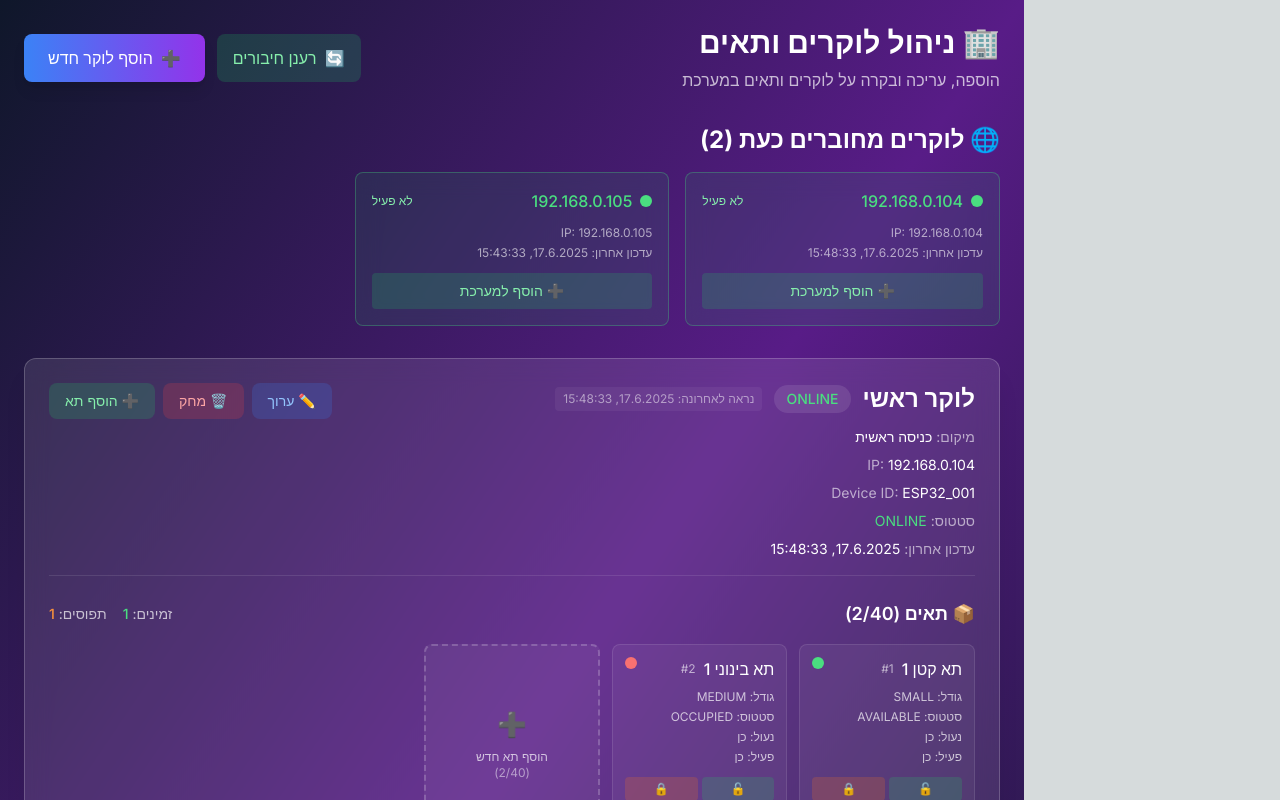
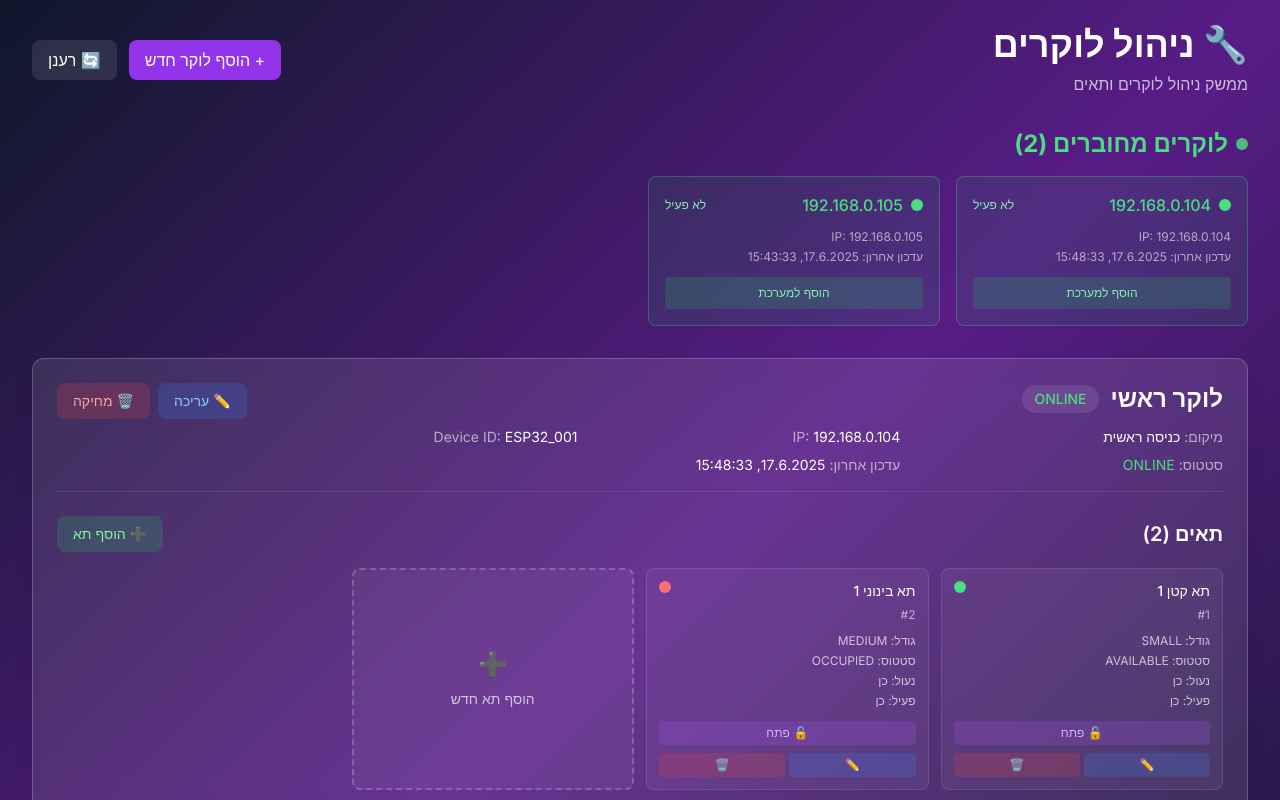
Before and after one commit to Drrein86/lockerweb, a Next.js app: page /admin/lockers-management in a window 1280 px wide. Shown: the top 800 px of the page. Built offline with nearby package versions, Linux system fonts and the light colour scheme.

Commit message:
feat: עיצוב רספונסיבי מלא לדף ניהול לוקרים - מותאם למובייל ומחשב

```diff
--- a/src/app/admin/lockers-management/page.tsx
+++ b/src/app/admin/lockers-management/page.tsx
@@ -75,7 +75,7 @@ export default function LockersManagementPage() {
           })) : []
         }))
 
-        console.log('�� מעדכן רשימת לוקרים:', validatedLockers.length, 'לוקרים')
+        console.log(' מעדכן רשימת לוקרים:', validatedLockers.length, 'לוקרים')
         setLockers(validatedLockers)
       } else {
         console.error('שגיאה בטעינת לוקרים:', data.error)
@@ -210,16 +210,18 @@ export default function LockersManagementPage() {
       const data = await response.json()
 
       if (data.success) {
+        alert(data.message)
         await loadLockers()
-        alert(`${type === 'locker' ? 'לוקר' : 'תא'} נמחק בהצלחה!`)
       } else {
-        alert('שגיאה: ' + data.error)
+        alert('שגיאה: ' + (data.error || 'שגיאה לא ידועה'))
       }
     } catch (error) {
       console.error('שגיאה במחיקה:', error)
       alert('שגיאה במחיקה')
     }
   }
+
+  const deleteLocker = (id: number) => deleteItem(id, 'locker')
 
   const controlCell = async (cellId: number, lockerId: number, action: 'open' | 'close') => {
     const controlKey = `${cellId}-${action}`
@@ -259,83 +261,82 @@ export default function LockersManagementPage() {
 
   if (loading) {
     return (
-      <div className="min-h-screen bg-gradient-to-br from-slate-900 via-purple-900 to-slate-900 p-6 flex items-center justify-center">
-        <div className="text-white text-xl">🔄 טוען נתונים...</div>
+      <div className="min-h-screen w-full bg-gradient-to-br from-slate-900 via-purple-900 to-slate-900 flex items-center justify-center">
+        <div className="text-center px-4">
+          <div className="animate-spin rounded-full h-16 w-16 border-b-2 border-white mx-auto mb-4"></div>
+          <p className="text-white/80 text-lg">טוען נתונים...</p>
+        </div>
       </div>
     )
   }
 
   return (
-    <div className="min-h-screen bg-gradient-to-br from-slate-900 via-purple-900 to-slate-900 p-6" style={{marginRight: '16rem'}}>
-      <div className="max-w-7xl mx-auto">
-        <div className="flex justify-between items-center mb-8">
-          <div>
-            <h1 className="text-3xl font-bold text-white mb-2">🏢 ניהול לוקרים ותאים</h1>
-            <p className="text-white/70">הוספה, עריכה ובקרה על לוקרים ותאים במערכת</p>
+    <div className="min-h-screen w-full bg-gradient-to-br from-slate-900 via-purple-900 to-slate-900 text-white">
+      <div className="w-full max-w-none px-4 sm:px-6 lg:px-8 py-6">
+        <div className="flex flex-col sm:flex-row justify-between items-start sm:items-center mb-6 sm:mb-8 gap-4">
+          <div className="w-full sm:w-auto">
+            <h1 className="text-2xl sm:text-3xl lg:text-4xl font-bold text-white mb-2">🔧 ניהול לוקרים</h1>
+            <p className="text-white/70 text-sm sm:text-base">ממשק ניהול לוקרים ותאים</p>
           </div>
-          <div className="flex gap-3">
+
+          <div className="flex flex-col sm:flex-row gap-3 w-full sm:w-auto">
             <button
-              onClick={loadConnectedLockers}
-              className="bg-green-500/20 hover:bg-green-500/30 text-green-300 px-4 py-2 rounded-lg font-medium transition-all duration-200 flex items-center gap-2"
+              onClick={() => setShowLockerForm(true)}
+              className="w-full sm:w-auto btn bg-purple-600 hover:bg-purple-700 text-white px-4 py-2 rounded-lg transition-all duration-300 text-sm sm:text-base"
             >
-              <span>🔄</span>
-              רענן חיבורים
+              + הוסף לוקר חדש
             </button>
             <button
-              onClick={() => {
-                console.log('🖱️ נלחץ כפתור: הוסף לוקר חדש')
-                try {
-                  setShowLockerForm(true)
-                  console.log('✅ טופס לוקר נפתח')
-                } catch (error) {
-                  console.error('❌ שגיאה בפתיחת טופס לוקר:', error)
-                }
-              }}
-              className="bg-gradient-to-r from-blue-500 to-purple-600 hover:from-blue-600 hover:to-purple-700 text-white px-6 py-3 rounded-lg font-medium transition-all duration-200 flex items-center gap-2 shadow-lg hover:shadow-xl"
+              onClick={loadLockers}
+              className="w-full sm:w-auto btn bg-white/10 hover:bg-white/20 text-white px-4 py-2 rounded-lg transition-all duration-300 text-sm sm:text-base"
             >
-              <span>➕</span>
-              הוסף לוקר חדש
+              🔄 רענן
             </button>
           </div>
         </div>
 
+        {/* לוקרים מחוברים */}
         {connectedLockers.length > 0 && (
-          <div className="mb-8">
-            <h2 className="text-2xl font-bold text-white mb-4 flex items-center gap-2">
-              🌐 לוקרים מחוברים כעת ({connectedLockers.length})
+          <div className="mb-6 sm:mb-8">
+            <h2 className="text-xl sm:text-2xl font-bold text-green-400 mb-4 flex items-center gap-2">
+              <span className="w-3 h-3 bg-green-400 rounded-full animate-pulse"></span>
+              לוקרים מחוברים ({connectedLockers.length})
             </h2>
-            <div className="grid grid-cols-1 md:grid-cols-2 lg:grid-cols-3 gap-4">
+            <div className="grid grid-cols-1 sm:grid-cols-2 lg:grid-cols-3 xl:grid-cols-4 gap-4">
               {connectedLockers.map((connectedLocker, index) => (
-                <div key={connectedLocker.deviceId || connectedLocker.ip || `connected_${index}`} className="bg-green-500/10 backdrop-blur-md rounded-lg p-4 border border-green-400/30">
+                <div key={connectedLocker.deviceId || connectedLocker.ip || `connected_${index}`} className="bg-green-500/10 backdrop-blur-md rounded-lg p-4 border border-green-400/30 hover:bg-green-500/20 transition-all">
                   <div className="flex items-center justify-between mb-3">
                     <div className="flex items-center gap-2">
                       <div className="w-3 h-3 bg-green-400 rounded-full"></div>
-                      <span className="font-medium text-green-400">{String(connectedLocker.deviceId || connectedLocker.ip || 'לוקר לא מזוהה')}</span>
+                      <span className="font-medium text-green-400 text-sm sm:text-base truncate">{String(connectedLocker.deviceId || connectedLocker.ip || 'לוקר לא מזוהה')}</span>
                     </div>
                     <span className="text-xs text-green-300">{connectedLocker.isOnline ? 'פעיל' : 'לא פעיל'}</span>
                   </div>
 
-                  <div className="space-y-1 text-xs text-white/60">
-                    <div>IP: {String(connectedLocker.ip || 'לא מוגדר')}</div>
-                    <div>עדכון אחרון: {connectedLocker.lastSeen ? new Date(connectedLocker.lastSeen).toLocaleString('he-IL') : 'לא מוגדר'}</div>
+                  <div className="space-y-1 text-xs text-white/60 mb-3">
+                    <div className="truncate">IP: {String(connectedLocker.ip || 'לא מוגדר')}</div>
+                    <div className="truncate">עדכון אחרון: {connectedLocker.lastSeen ? new Date(connectedLocker.lastSeen).toLocaleString('he-IL') : 'לא מוגדר'}</div>
                   </div>
                   <button
                     onClick={() => {
                       setSelectedLocker({
                         id: 0,
-                        name: connectedLocker.name || `לוקר ${connectedLocker.ip}`,
-                        location: connectedLocker.location || 'לא הוגדר',
-                        ip: connectedLocker.ip,
-                        deviceId: connectedLocker.deviceId || connectedLocker.ip,
-                        status: 'ONLINE',
+                        name: connectedLocker.name || '',
+                        location: '',
+                        description: '',
+                        ip: connectedLocker.ip || '',
+                        port: 80,
+                        deviceId: connectedLocker.deviceId || '',
+                        status: 'OFFLINE',
+                        lastSeen: new Date().toISOString(),
                         isActive: true,
                         cells: []
-                      } as Locker)
+                      })
                       setShowLockerForm(true)
                     }}
-                    className="w-full mt-3 bg-green-500/20 hover:bg-green-500/30 text-green-300 py-2 rounded text-sm transition-all"
+                    className="w-full text-xs bg-green-500/20 hover:bg-green-500/30 text-green-300 px-3 py-2 rounded transition-all"
                   >
-                    ➕ הוסף למערכת
+                    הוסף למערכת
                   </button>
                 </div>
               ))}
@@ -345,104 +346,74 @@ export default function LockersManagementPage() {
 
         <div className="space-y-6">
           {lockers.map((locker, index) => (
-            <div key={locker.id || `locker_${index}`} className="bg-white/10 backdrop-blur-md rounded-xl p-6 border border-white/20 shadow-xl">
-              <div className="border-b border-white/10 pb-4 mb-6">
-                <div className="flex justify-between items-start">
-                  <div className="flex-1">
-                    <div className="flex items-center gap-3 mb-3">
-                      <h3 className="text-2xl font-bold text-white">{locker.name}</h3>
-                      <span className={`px-3 py-1 rounded-full text-sm font-medium ${locker.status === 'ONLINE' ? 'text-green-400' : 'text-red-400'} bg-white/10`}>
+            <div key={locker.id || `locker_${index}`} className="bg-white/10 backdrop-blur-md rounded-xl p-4 sm:p-6 border border-white/20 shadow-xl hover:bg-white/15 transition-all">
+              {/* פרטי לוקר */}
+              <div className="border-b border-white/10 pb-4 mb-4 sm:mb-6">
+                <div className="flex flex-col sm:flex-row justify-between items-start gap-4">
+                  <div className="flex-1 min-w-0">
+                    <div className="flex flex-col sm:flex-row sm:items-center gap-2 sm:gap-3 mb-3">
+                      <h3 className="text-xl sm:text-2xl font-bold text-white truncate">{String(locker.name || `לוקר ${locker.id}`)}</h3>
+                      <span className={`px-3 py-1 rounded-full text-sm font-medium ${locker.status === 'ONLINE' ? 'text-green-400' : 'text-red-400'} bg-white/10 inline-block w-fit`}>
                         {String(locker.status || 'לא מוגדר')}
                       </span>
-                      {locker.lastSeen && (
-                        <span className="text-xs text-white/50 bg-white/5 px-2 py-1 rounded">
-                          נראה לאחרונה: {new Date(locker.lastSeen).toLocaleString('he-IL')}
-                        </span>
-                      )}
                     </div>
 
-                    <div className="space-y-2 text-sm">
+                    <div className="grid grid-cols-1 sm:grid-cols-2 lg:grid-cols-3 gap-2 text-sm">
                       <div><span className="text-white/60">מיקום:</span> <span className="text-white">{String(locker.location || 'לא מוגדר')}</span></div>
                       <div><span className="text-white/60">IP:</span> <span className="text-white">{String(locker.ip || 'לא מוגדר')}</span></div>
                       <div><span className="text-white/60">Device ID:</span> <span className="text-white">{String(locker.deviceId || 'לא מוגדר')}</span></div>
                       <div><span className="text-white/60">סטטוס:</span> <span className={`${locker.status === 'ONLINE' ? 'text-green-400' : 'text-red-400'}`}>{String(locker.status || 'לא מוגדר')}</span></div>
-                      <div><span className="text-white/60">עדכון אחרון:</span> <span className="text-white">{locker.lastSeen ? new Date(locker.lastSeen).toLocaleString('he-IL') : 'לא מוגדר'}</span></div>
+                      <div className="sm:col-span-2"><span className="text-white/60">עדכון אחרון:</span> <span className="text-white">{locker.lastSeen ? new Date(locker.lastSeen).toLocaleString('he-IL') : 'לא מוגדר'}</span></div>
                     </div>
                   </div>
 
-                  <div className="flex gap-2">
+                  <div className="flex flex-col sm:flex-row gap-2 w-full sm:w-auto">
                     <button
                       onClick={() => {
                         setSelectedLocker(locker)
                         setShowLockerForm(true)
                       }}
-                      className="bg-blue-500/20 hover:bg-blue-500/30 text-blue-300 px-4 py-2 rounded-lg text-sm transition-all"
+                      className="w-full sm:w-auto px-4 py-2 bg-blue-500/20 hover:bg-blue-500/30 text-blue-300 rounded-lg text-sm transition-all"
                     >
-                      ✏️ ערוך
+                      ✏️ עריכה
                     </button>
                     <button
-                      onClick={() => deleteItem(locker.id, 'locker')}
-                      className="bg-red-500/20 hover:bg-red-500/30 text-red-300 px-4 py-2 rounded-lg text-sm transition-all"
+                      onClick={() => deleteLocker(locker.id)}
+                      className="w-full sm:w-auto px-4 py-2 bg-red-500/20 hover:bg-red-500/30 text-red-300 rounded-lg text-sm transition-all"
                     >
-                      🗑️ מחק
+                      🗑️ מחיקה
                     </button>
+                  </div>
+                </div>
+              </div>
+
+              {/* תאים */}
+              <div>
+                <div className="flex flex-col sm:flex-row justify-between items-start sm:items-center mb-4 gap-4">
+                  <h4 className="text-lg sm:text-xl font-semibold text-white">תאים ({locker.cells?.length || 0})</h4>
+                  {locker.cells.length < 40 && (
                     <button
                       onClick={() => {
                         setSelectedLocker(locker)
                         setShowCellForm(true)
                       }}
-                      className="bg-green-500/20 hover:bg-green-500/30 text-green-300 px-4 py-2 rounded-lg text-sm transition-all"
+                      className="w-full sm:w-auto bg-green-500/20 hover:bg-green-500/30 text-green-300 px-4 py-2 rounded-lg text-sm transition-all"
                     >
                       ➕ הוסף תא
                     </button>
-                  </div>
-                </div>
+                  )}
                 </div>
 
-              <div>
-                <div className="flex justify-between items-center mb-4">
-                  <h4 className="text-lg font-semibold text-white flex items-center gap-2">
-                    📦 תאים ({locker.cells.length}/40)
-                  </h4>
-                  <div className="flex items-center gap-4">
-                    <div className="text-sm text-white/70">
-                      זמינים: <span className="text-green-400 font-medium">
-                        {locker.cells.filter(cell => cell.status === 'AVAILABLE').length}
-                      </span>
-                    </div>
-                    <div className="text-sm text-white/70">
-                      תפוסים: <span className="text-orange-400 font-medium">
-                        {locker.cells.filter(cell => cell.status === 'OCCUPIED').length}
-                      </span>
-                    </div>
-                  </div>
-                </div>
-
-                {locker.cells.length === 0 ? (
-                  <div className="text-center py-12 bg-white/5 rounded-lg border-2 border-dashed border-white/20">
-                    <div className="text-4xl mb-4">📭</div>
-                    <p className="text-white/70 mb-4">אין תאים בלוקר זה</p>
-                    <p className="text-white/50 text-sm mb-4">לוקר יכול להכיל עד 40 תאים בגדלים שונים</p>
-                    <button
-                      onClick={() => {
-                        setSelectedLocker(locker)
-                        setShowCellForm(true)
-                      }}
-                      className="bg-gradient-to-r from-green-500 to-blue-500 hover:from-green-600 hover:to-blue-600 text-white px-6 py-3 rounded-lg font-medium transition-all"
-                    >
-                      הוסף תא ראשון
-                    </button>
-                  </div>
-                ) : (
-                  <div className="grid grid-cols-2 md:grid-cols-3 lg:grid-cols-4 xl:grid-cols-5 gap-3">
+                {locker.cells && locker.cells.length > 0 ? (
+                  <div className="grid grid-cols-1 sm:grid-cols-2 lg:grid-cols-3 xl:grid-cols-4 gap-3">
                     {locker.cells.map((cell, cellIndex) => (
                       <div key={`${locker.id || index}-${cell.cellNumber || cell.id || cellIndex}`} className="bg-white/5 rounded-lg p-3 border border-white/10 hover:bg-white/10 transition-all">
                         <div className="flex justify-between items-start mb-2">
-                          <div className="flex items-center gap-2">
-                            <span className="font-medium text-white">{String(cell.name || `תא ${cell.cellNumber || cell.id}`)}</span>
+                          <div className="flex-1 min-w-0">
+                            <span className="font-medium text-white text-sm truncate block">{String(cell.name || `תא ${cell.cellNumber || cell.id}`)}</span>
                             <span className="text-xs text-white/60">#{String(cell.cellNumber || cell.id)}</span>
                           </div>
-                          <div className={`w-3 h-3 rounded-full ${cell.status === 'AVAILABLE' ? 'bg-green-400' : cell.status === 'OCCUPIED' ? 'bg-red-400' : 'bg-orange-400'}`}></div>
+                          <div className={`w-3 h-3 rounded-full flex-shrink-0 ${cell.status === 'AVAILABLE' ? 'bg-green-400' : cell.status === 'OCCUPIED' ? 'bg-red-400' : 'bg-orange-400'}`}></div>
                         </div>
 
                         <div className="space-y-1 text-xs text-white/70 mb-3">
@@ -452,56 +423,62 @@ export default function LockersManagementPage() {
                           <div>פעיל: {cell.isActive ? 'כן' : 'לא'}</div>
                         </div>
 
-                        <div className="grid grid-cols-2 gap-1 mb-2">
+                        <div className="flex flex-col gap-2">
                           <button
-                            onClick={() => controlCell(cell.cellNumber, locker.id, 'open')}
-                            disabled={controlLoading[`${cell.cellNumber}-open`]}
-                            className="bg-green-500/20 hover:bg-green-500/30 text-green-300 py-1 rounded text-xs transition-all disabled:opacity-50"
+                            onClick={() => controlCell(cell.id, locker.id, 'open')}
+                            disabled={controlLoading[`${cell.id}-open`] || locker.status !== 'ONLINE'}
+                            className="w-full text-xs bg-purple-500/20 hover:bg-purple-500/30 text-purple-300 disabled:opacity-50 disabled:cursor-not-allowed px-2 py-1 rounded transition-all"
                           >
-                            {controlLoading[`${cell.cellNumber}-open`] ? '⏳' : '🔓'}
+                            {controlLoading[`${cell.id}-open`] ? 'פותח...' : '🔓 פתח'}
                           </button>
-                          <button
-                            onClick={() => controlCell(cell.cellNumber, locker.id, 'close')}
-                            disabled={controlLoading[`${cell.cellNumber}-close`]}
-                            className="bg-orange-500/20 hover:bg-orange-500/30 text-orange-300 py-1 rounded text-xs transition-all disabled:opacity-50"
-                          >
-                            {controlLoading[`${cell.cellNumber}-close`] ? '⏳' : '🔒'}
-                          </button>
-                        </div>
-
                           <div className="flex gap-1">
                             <button
                               onClick={() => {
                                 setSelectedCell(cell)
+                                setSelectedLocker(locker)
                                 setShowCellForm(true)
                               }}
-                            className="bg-blue-500/20 hover:bg-blue-500/30 text-blue-300 px-2 py-1 rounded text-xs transition-all flex-1"
+                              className="flex-1 text-xs bg-blue-500/20 hover:bg-blue-500/30 text-blue-300 px-2 py-1 rounded transition-all"
                             >
                               ✏️
                             </button>
                             <button
                               onClick={() => deleteItem(cell.id, 'cell')}
-                            className="bg-red-500/20 hover:bg-red-500/30 text-red-300 px-2 py-1 rounded text-xs transition-all flex-1"
+                              className="flex-1 text-xs bg-red-500/20 hover:bg-red-500/30 text-red-300 px-2 py-1 rounded transition-all"
                             >
                               🗑️
                             </button>
                           </div>
                         </div>
+                      </div>
                     ))}
 
+                    {/* כפתור הוספת תא חדש אם יש פחות מ-40 */}
                     {locker.cells.length < 40 && (
                       <div
                         onClick={() => {
                           setSelectedLocker(locker)
                           setShowCellForm(true)
                         }}
-                        className="bg-white/5 rounded-lg p-3 border-2 border-dashed border-white/20 hover:border-white/40 cursor-pointer transition-all flex flex-col items-center justify-center min-h-[120px] group"
+                        className="bg-white/5 rounded-lg p-3 border-2 border-dashed border-white/20 hover:border-white/40 hover:bg-white/10 transition-all cursor-pointer flex flex-col items-center justify-center text-center min-h-[120px]"
                       >
-                        <div className="text-2xl mb-2 group-hover:scale-110 transition-transform">➕</div>
-                        <p className="text-white/70 text-xs text-center">הוסף תא חדש</p>
-                        <p className="text-white/50 text-xs text-center">({locker.cells.length}/40)</p>
+                        <span className="text-2xl mb-2">➕</span>
+                        <span className="text-sm text-white/70">הוסף תא חדש</span>
                       </div>
                     )}
+                  </div>
+                ) : (
+                  <div className="bg-white/5 rounded-lg p-6 text-center">
+                    <p className="text-white/50 mb-4">אין תאים בלוקר זה</p>
+                    <button
+                      onClick={() => {
+                        setSelectedLocker(locker)
+                        setShowCellForm(true)
+                      }}
+                      className="bg-green-500/20 hover:bg-green-500/30 text-green-300 px-4 py-2 rounded-lg text-sm transition-all"
+                    >
+                      ➕ הוסף תא ראשון
+                    </button>
                   </div>
                 )}
               </div>
@@ -509,22 +486,28 @@ export default function LockersManagementPage() {
           ))}
         </div>
 
-        {lockers.length === 0 && (
-          <div className="text-center py-20">
-            <div className="text-8xl mb-6">🏢</div>
-            <h3 className="text-2xl font-semibold text-white mb-4">אין לוקרים במערכת</h3>
-            <p className="text-white/70 mb-4 text-lg">התחל בהוספת הלוקר הראשון שלך למערכת</p>
-            {connectedLockers.length > 0 && (
-              <p className="text-green-400 mb-8">
-                💡 יש {connectedLockers.length} לוקרים מחוברים - לחץ "הוסף למערכת" כדי להוסיף אותם
+        {/* אין לוקרים */}
+        {lockers.length === 0 && !loading && (
+          <div className="text-center py-12 sm:py-20">
+            <div className="text-6xl sm:text-8xl mb-6">🏢</div>
+            <h3 className="text-xl sm:text-2xl font-semibold text-white mb-4">אין לוקרים במערכת</h3>
+            <p className="text-white/70 mb-6 text-sm sm:text-base max-w-md mx-auto px-4">
+              התחל על ידי הוספת לוקר ראשון למערכת או חיבור לוקרים קיימים
             </p>
-            )}
+            <div className="flex flex-col sm:flex-row gap-4 justify-center items-center px-4">
               <button
                 onClick={() => setShowLockerForm(true)}
-              className="bg-gradient-to-r from-blue-500 to-purple-600 hover:from-blue-600 hover:to-purple-700 text-white px-8 py-4 rounded-lg font-medium transition-all text-lg"
+                className="w-full sm:w-auto bg-gradient-to-r from-blue-500 to-purple-600 hover:from-blue-600 hover:to-purple-700 text-white px-6 py-3 rounded-lg font-medium transition-all"
               >
                 ➕ הוסף לוקר ראשון
               </button>
+              <button
+                onClick={loadConnectedLockers}
+                className="w-full sm:w-auto bg-green-500/20 hover:bg-green-500/30 text-green-300 px-6 py-3 rounded-lg font-medium transition-all"
+              >
+                🔄 חפש לוקרים מחוברים
+              </button>
+            </div>
           </div>
         )}
 
```
Lines whose indentation alone changed are shown as unchanged.
